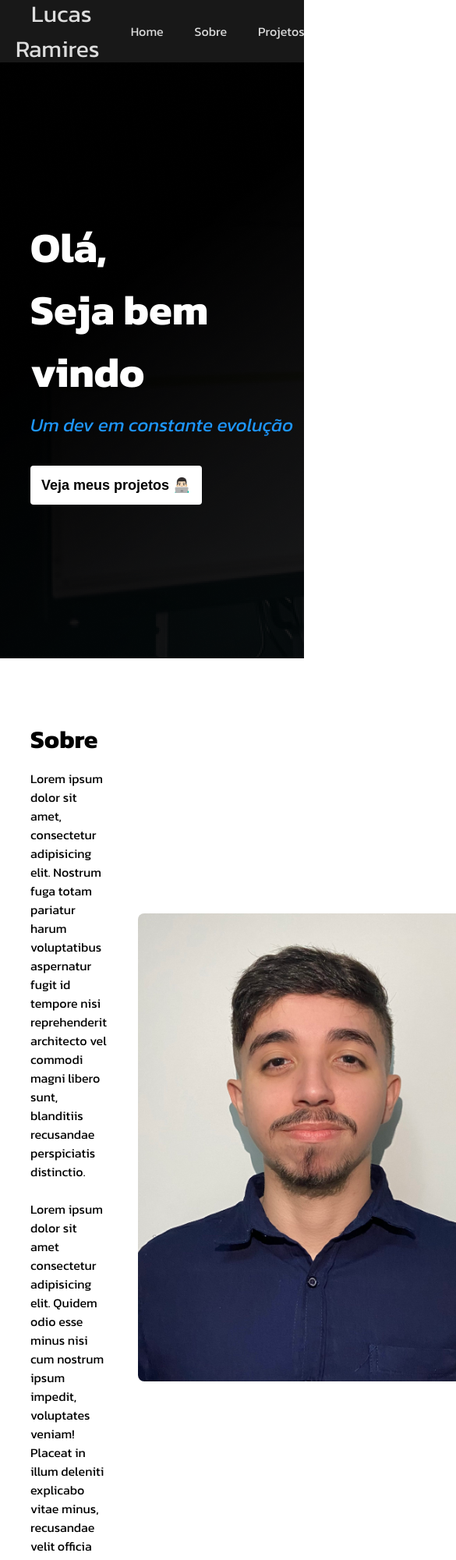
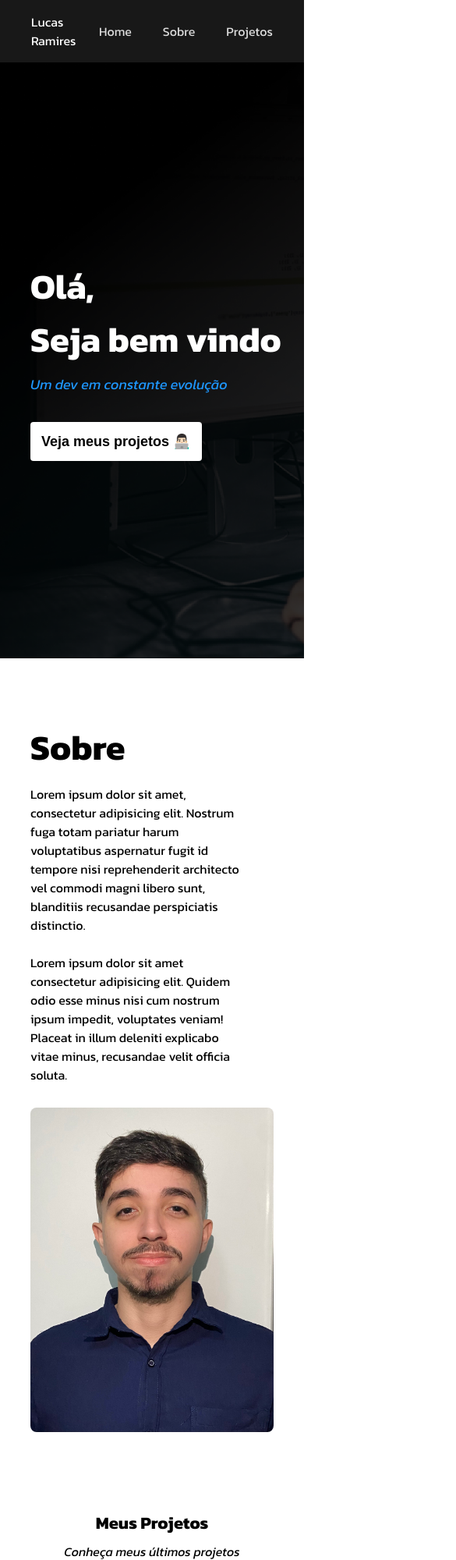
Before and after one commit to Lucas-Ramires/Just-To-Remember, a plain HTML site: page index.html in a window 390 px wide. Shown: the top 2000 px of the page at 78% size, 585 px wide, since content can reach past the window. Drawn offline with Linux system fonts and the light colour scheme.

Commit message:
Responsividade

```diff
--- a/index.html
+++ b/index.html
@@ -17,7 +17,8 @@
     <nav class="menu">
         <ul class="menu-list">
             <li>
-                <a href="#">Lucas Ramires</a>
+                <span class="nome">Lucas</span>
+                <span class="sobrenome">Ramires</span>
             </li>
             <li>
                 <a href="#Home">Home</a>
@@ -35,7 +36,7 @@
         <div>
             <h1>Olá,<br>Seja bem vindo</h1>
             <p>Um dev em constante evolução</p>
-            <a href="#">
+            <a href="#Projetos">
                 <button class="botao">
                     Veja meus projetos 👨🏻‍💻
                 </button>
@@ -46,9 +47,13 @@
     <section id="Sobre" class="sobre">
         <div>
             <h2>Sobre</h2>
-            <p>Lorem ipsum dolor sit amet, consectetur adipisicing elit. Nostrum fuga totam pariatur harum voluptatibus aspernatur fugit id tempore nisi reprehenderit architecto vel commodi magni libero sunt, blanditiis recusandae perspiciatis distinctio.
+            <p>Lorem ipsum dolor sit amet, consectetur adipisicing elit. Nostrum fuga totam pariatur harum voluptatibus
+                aspernatur fugit id tempore nisi reprehenderit architecto vel commodi magni libero sunt, blanditiis
+                recusandae perspiciatis distinctio.
                 <br><br>
-                Lorem ipsum dolor sit amet consectetur adipisicing elit. Quidem odio esse minus nisi cum nostrum ipsum impedit, voluptates veniam! Placeat in illum deleniti explicabo vitae minus, recusandae velit officia soluta.
+                Lorem ipsum dolor sit amet consectetur adipisicing elit. Quidem odio esse minus nisi cum nostrum ipsum
+                impedit, voluptates veniam! Placeat in illum deleniti explicabo vitae minus, recusandae velit officia
+                soluta.
             </p>
         </div>
         <img src="images/Facetune_25-11-2022-19-44-57.jpg">
--- a/styles.css
+++ b/styles.css
@@ -35,8 +35,10 @@ html{
 }
 
 .menu-list li:first-child {
+    margin-left: 20px;
     margin-right: auto;
     font-size: 30px;
+    color: #FFF;
 }
 
 .menu-list li a {
@@ -182,3 +184,51 @@ footer a{
 footer p{
     margin-left: 12px;
 }
+
+@media (max-width: 1050px){
+    .main h1{
+        font-size: 45px;
+    }
+    .main p{
+        font-size: 18px;
+    }
+    .main{
+        background-size: cover;
+    }
+    .sobre{
+        flex-direction: column;
+        padding-top: 80px;
+        padding-left: 0;
+        padding-right: 0;
+        padding-bottom: 0;
+    }
+    .sobre div{
+        max-width: 80%;
+    }
+    .sobre div h2{
+        font-size: 45px;
+    }
+    .sobre img{
+        width: 80%;
+        margin-top: 30px;
+    }
+    .menu-list li:first-child {
+        margin-right: auto;
+        font-size: 16px;
+    }
+
+    .projects img{
+        width: 27.5%;
+    }
+
+    footer{
+        flex-direction: column;
+    }
+    footer h3{
+        font-size: 24px;
+        margin-bottom: 8px;
+    }
+    footer p{
+        margin: 0;
+    }
+}
```
